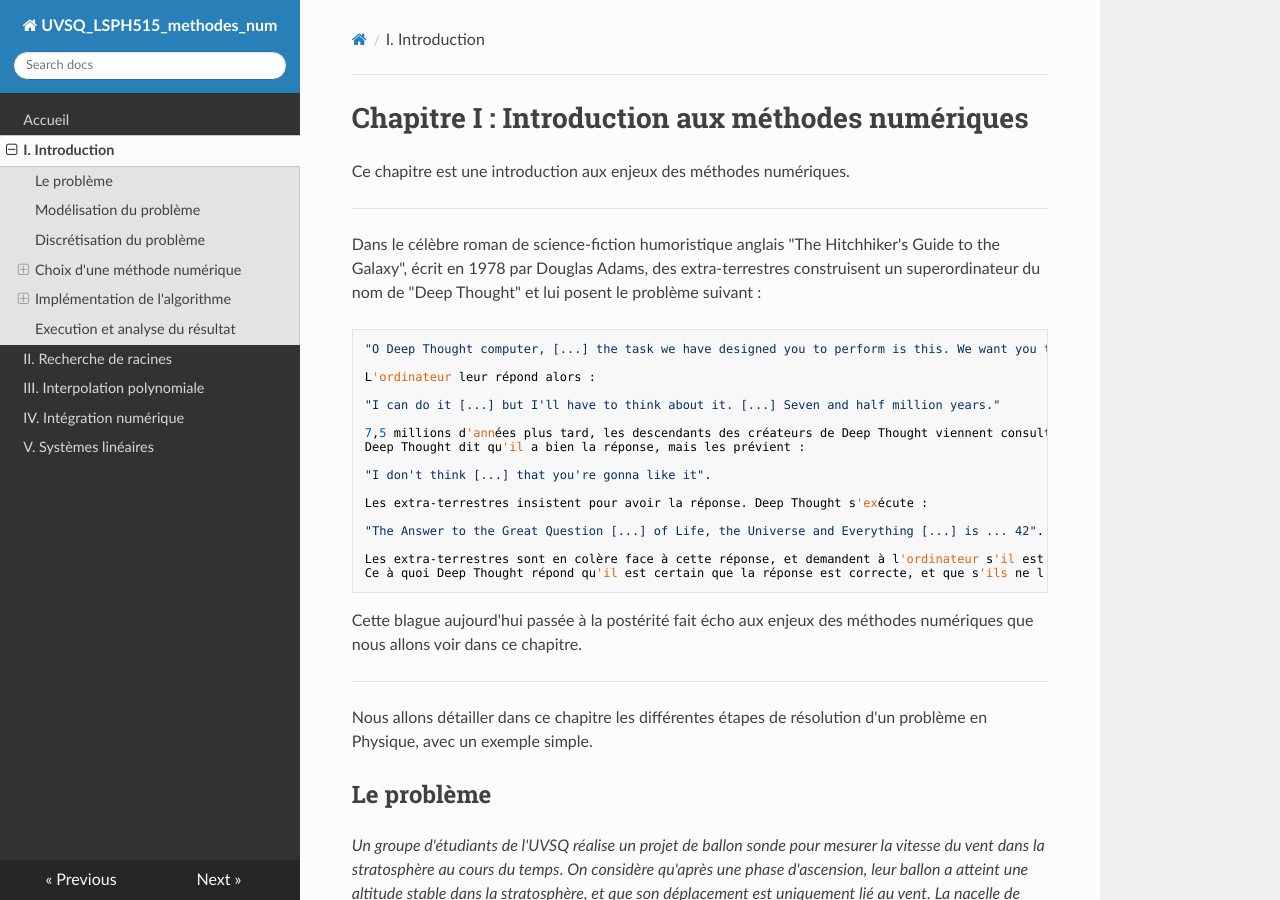
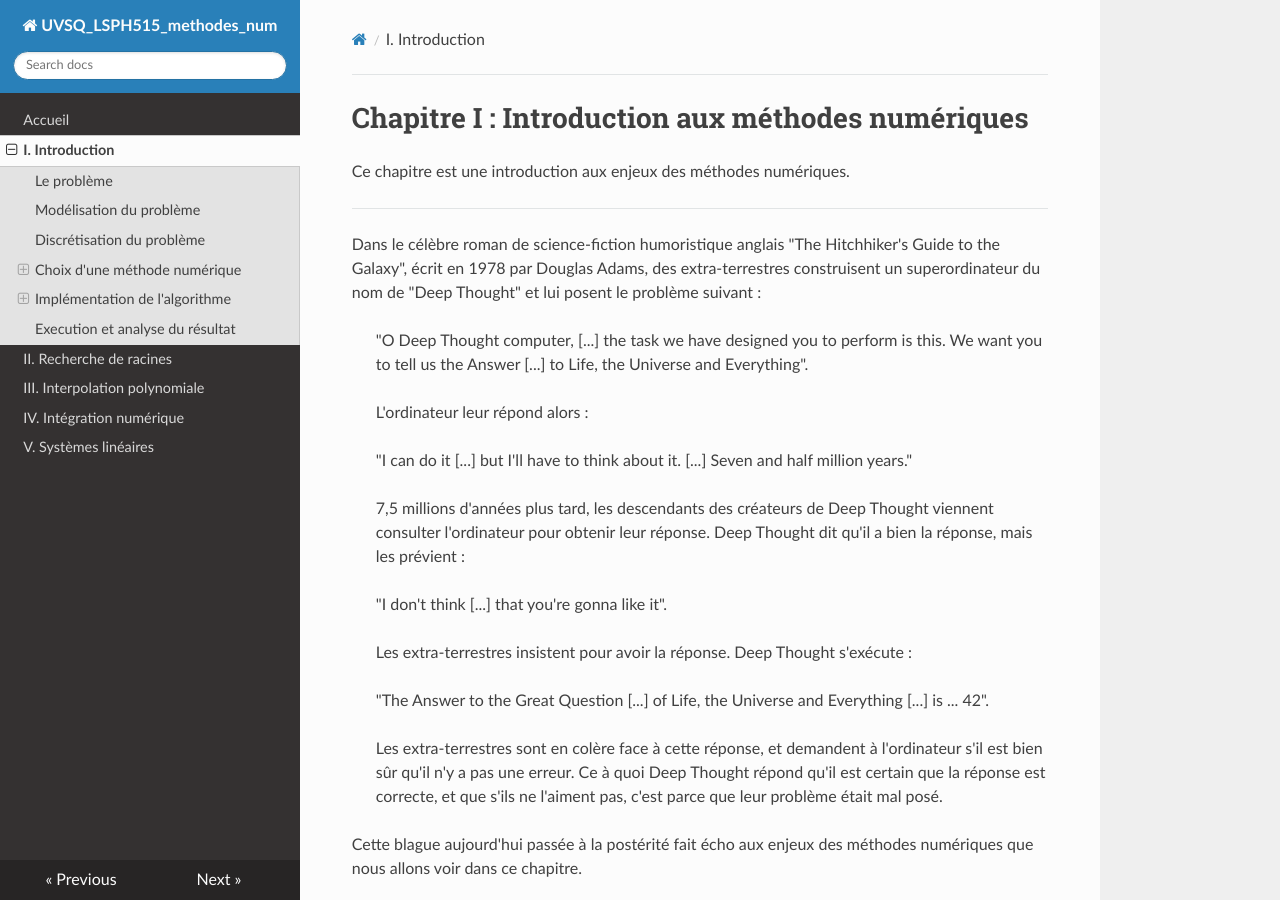
Before and after one commit to NicOudart/UVSQ_LSPH515_methodes_num, an MkDocs documentation site: the page built from docs/Chap1_Introduction.md, in a window 1280 px wide and 900 px high. Built offline with MkDocs 1.6.1, drawn with Linux system fonts in a browser that asks for light colours; nearby versions of some CDN libraries.

Commit message:
-Minor fix of Chapter 1.

```diff
--- a/docs/Chap1_Introduction.md
+++ b/docs/Chap1_Introduction.md
@@ -6,25 +6,23 @@
 
 Dans le célèbre roman de science-fiction humoristique anglais "The Hitchhiker's Guide to the Galaxy", écrit en 1978 par Douglas Adams, des extra-terrestres construisent un superordinateur du nom de "Deep Thought" et lui posent le problème suivant :
 
-~~~
-"O Deep Thought computer, [...] the task we have designed you to perform is this. We want you to tell us the Answer [...] to Life, the Universe and Everything".
-
-L'ordinateur leur répond alors :
-
-"I can do it [...] but I'll have to think about it. [...] Seven and half million years."
-
-7,5 millions d'années plus tard, les descendants des créateurs de Deep Thought viennent consulter l'ordinateur pour obtenir leur réponse.
-Deep Thought dit qu'il a bien la réponse, mais les prévient :
-
-"I don't think [...] that you're gonna like it".
-
-Les extra-terrestres insistent pour avoir la réponse. Deep Thought s'exécute :
-
-"The Answer to the Great Question [...] of Life, the Universe and Everything [...] is ... 42".
-
-Les extra-terrestres sont en colère face à cette réponse, et demandent à l'ordinateur s'il est bien sûr qu'il n'y a pas une erreur.
-Ce à quoi Deep Thought répond qu'il est certain que la réponse est correcte, et que s'ils ne l'aiment pas, c'est parce que leur problème était mal posé.
-~~~
+> "O Deep Thought computer, [...] the task we have designed you to perform is this. We want you to tell us the Answer [...] to Life, the Universe and Everything".
+>
+> L'ordinateur leur répond alors :
+>
+> "I can do it [...] but I'll have to think about it. [...] Seven and half million years."
+>
+> 7,5 millions d'années plus tard, les descendants des créateurs de Deep Thought viennent consulter l'ordinateur pour obtenir leur réponse.
+> Deep Thought dit qu'il a bien la réponse, mais les prévient :
+>
+> "I don't think [...] that you're gonna like it".
+>
+> Les extra-terrestres insistent pour avoir la réponse. Deep Thought s'exécute :
+>
+> "The Answer to the Great Question [...] of Life, the Universe and Everything [...] is ... 42".
+>
+> Les extra-terrestres sont en colère face à cette réponse, et demandent à l'ordinateur s'il est bien sûr qu'il n'y a pas une erreur.
+> Ce à quoi Deep Thought répond qu'il est certain que la réponse est correcte, et que s'ils ne l'aiment pas, c'est parce que leur problème était mal posé.
 
 Cette blague aujourd'hui passée à la postérité fait écho aux enjeux des méthodes numériques que nous allons voir dans ce chapitre.
 
```
